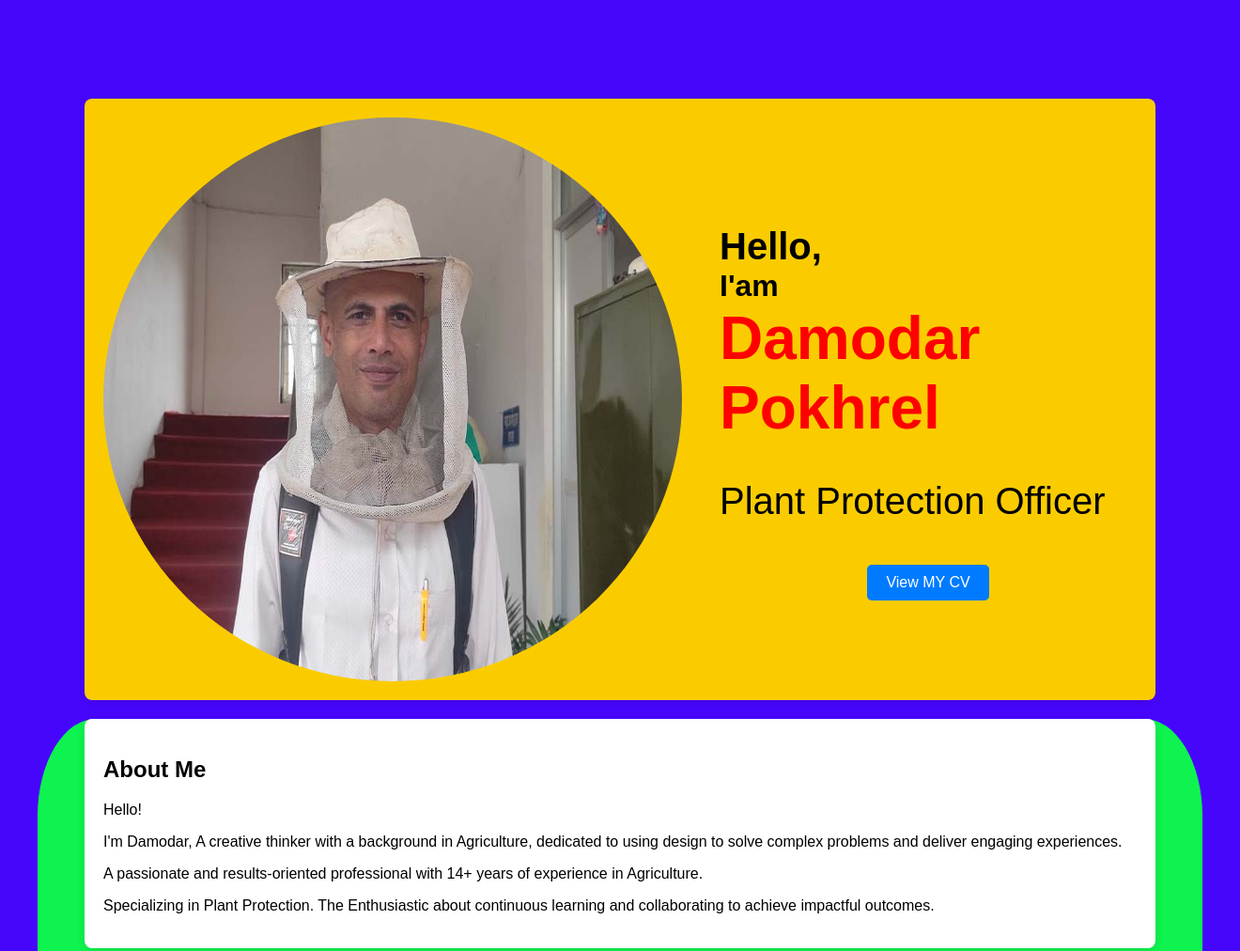
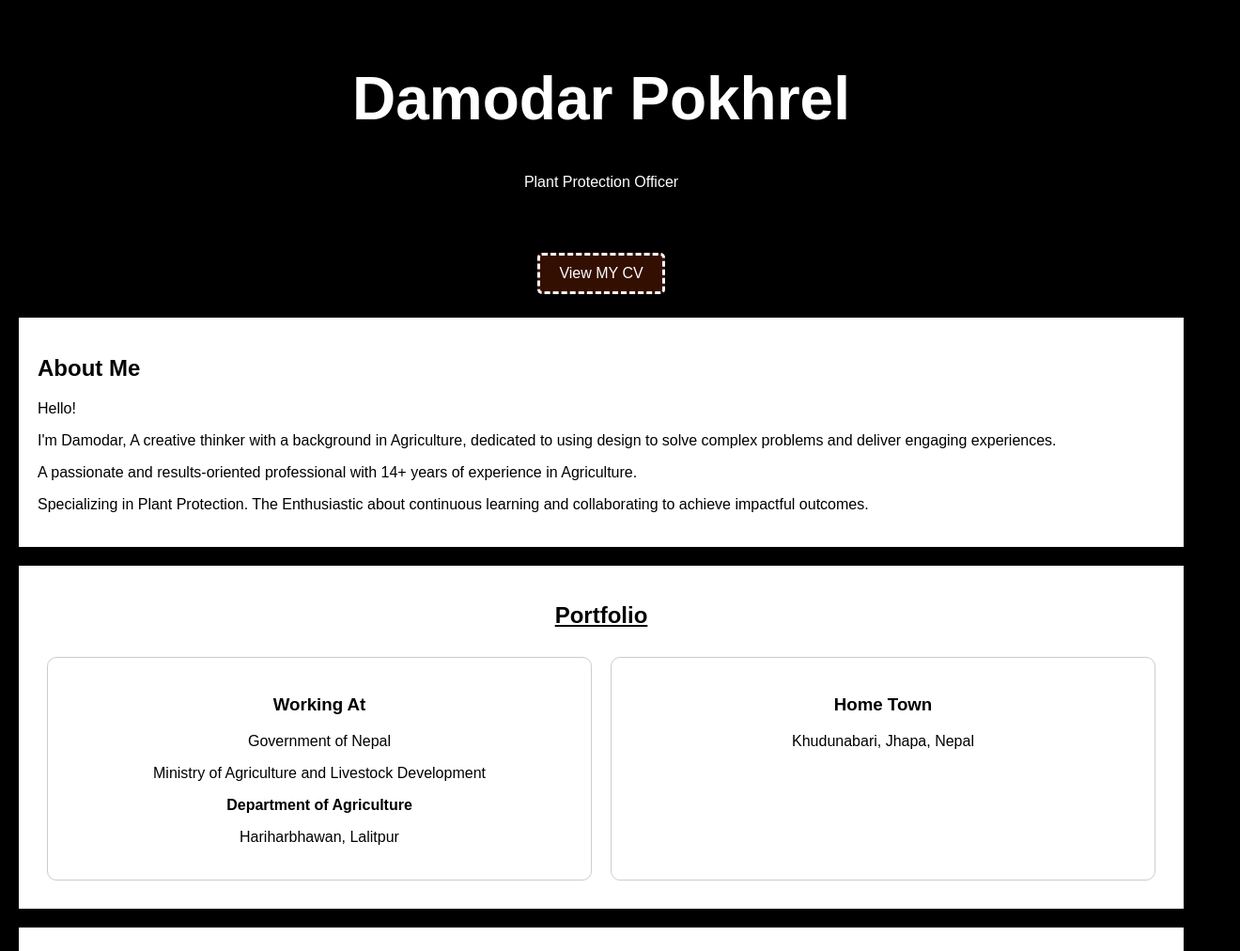
Before and after one commit to damodarpokhrel/web, a plain HTML site: page index.html in a window 1280 px wide. Shown: the top 1012 px of the page at 94% size, 1320 px wide, since content can reach past the window. Drawn offline with Linux system fonts and the light colour scheme; a script that the page names is missing.

Commit message:
code change

```diff
--- a/index.html
+++ b/index.html
@@ -9,32 +9,24 @@
 </head>
 <body>
     <div class="container">
-        <header>
+    <header class="header">
         <div class="header-content">
+            <h1>Damodar Pokhrel</h1>
+
+
+            <p>Plant Protection Officer</p>
         </div>
     </header>
-        <section id="introduction">
-            <div class="intro-content">
-                <img src="images/your-image.jpg" alt="Damodar Pokhrel">
-                <div class="intro-text">
-                    <h2>Hello, </h2>
-                    <h3>I'am</h3>
-                    <h4>Damodar Pokhrel</h4>
-                    <p>Plant Protection Officer</p>
-                    <!-- Add MY CV buttons here -->
     <div class="cv-buttons">
-                        <a href="path/to/your-cv.pdf" class="btn" target="_blank">View MY CV</a>
+        <a href="Mycv\DAMODAR POKHREL cv.pdf" class="btn" target="_blank">View MY CV</a>
     </div>
-                </div>
-            </div>
-        </section>
          <section id="about">
             <div class="section-content">
                 <h2>About Me</h2>
                 <p>Hello!</p>
                 <p>I'm Damodar, A creative thinker with a background in Agriculture, dedicated to using design to solve complex problems and deliver engaging experiences.</p>
                 <p>A passionate and results-oriented professional with 14+ years of experience in Agriculture. </p>
-                </p>Specializing in Plant Protection. The Enthusiastic about continuous learning and collaborating to achieve impactful outcomes.</p>
+                <p>Specializing in Plant Protection. The Enthusiastic about continuous learning and collaborating to achieve impactful outcomes.</p>
             </div>
         <section id="portfolio">
             <div class="section-content">
@@ -111,7 +103,7 @@
         </section>
         <footer>
             <div class="section-content">
-                <p style="text-align: center;">&copy; 2023 Damodar Pokhrel. All rights reserved.</p>
+                <p style="text-align: center;">&copy; 2025 Damodar Pokhrel. All rights reserved.</p>
             </div>
         </footer>
     </div>
--- a/styles.css
+++ b/styles.css
@@ -3,14 +3,18 @@ body {
     font-family: Arial, sans-serif;
     margin: 0;
     padding: 0;
-    background-color: #4706fc;
+    background-color: #000000;
     display: block;
 }
 
 .container {
-    width: 100%;
+    max-width: 1500px;
     margin: 0 auto;
-    padding: 20px;
+    display: flex;
+    flex-direction: column;
+    justify-content: center;
+    align-items: center;
+
 }
 
 .header-content {
@@ -22,18 +26,17 @@ body {
     text-align: left;
     background-color: #ffffff;
     font-family: Arial, Helvetica, sans-serif, sans-serif;
-    border-radius: 8px;
     padding: 20px;
     margin: 20px auto;
-    max-width: 1100px;
+    max-width: 1200px;
     box-shadow: 0 2px 10px rgba(0, 0, 0, 0.1);
 }
 
 #about {
-    background-color: #0ef34f; /* Light red */
-    padding: 0px;
-    border-radius: 5%;
-    margin: 20px
+    background-color: #000000;
+
+
+
 }
 
 #portfolio {
@@ -79,10 +82,10 @@ img {
 }
 
 .social-media a {
-    font-size: 1.5em; /* Adjust the size as needed */
-    margin: 0 10px;
+    font-size: 2em; /* Adjust the size as needed */
+    margin: 0 30px;
     text-decoration: none; /* Add this line to remove the underscore */
-    color: #333;
+    color: #000000;
 }
 
 .portfolio-item {
@@ -188,7 +191,7 @@ img {
     display: inline-block;
     padding: 10px 20px;
     margin: 5px;
-    background-color: #007bff;
+    background-color: #330f01;
     color: #fff;
     text-decoration: none;
     border-radius: 5px;
@@ -200,7 +203,9 @@ img {
     background-color: #0056b3;
     align: center
 }
-
+a.btn {
+    border: dashed;
+}
 .portfolio-items, .blog-posts {
     display: flex;
     flex-wrap: wrap;
@@ -263,14 +268,41 @@ img {
     }
 }
 
-div {
-    display: block;
-    unicode-bidi: isolate;
-}
-
 header {
     margin: 5px;
     display: block;
     unicode-bidi: isolate;
     display: flex;
+    align-items: center;
 }
+p {
+    font-size: 1em;
+}
+section {
+    display: block;
+    unicode-bidi: isolate;
+
+}
+h1 {
+    font-size: 4em;
+}
+.header-content {
+    text-align: center;
+    padding: 20px;
+    color: rgb(255, 255, 255);
+}
+i.fab.fa-facebook {
+    color: blue;
+}
+i.fab.fa-linkedin {
+    color: #0077B5;
+}
+i.fab.fa-instagram {
+    background: linear-gradient(135deg, #f09433 0%, #e6683c 25%, #dc2743 50%, #cc2366 75%, #bc1888 100%);
+    color: white;
+    border: none;
+    padding: 1px 2px;
+    font-size: 30px;
+    border-radius: 8px;
+    cursor: pointer;
+}
```
Also changed, not shown: 1 other file. Lines whose indentation alone changed are shown as unchanged.
